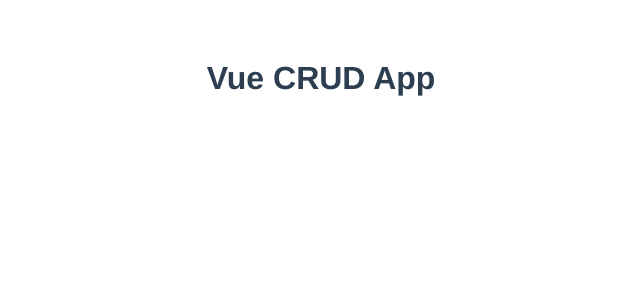
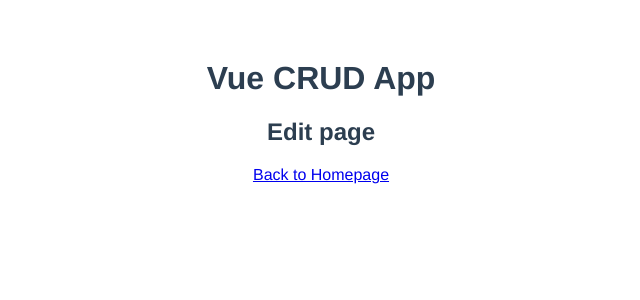
Before and after one commit to ipgpt/vue-crud-app, a Vue app: page /edit in a window 1280 px wide. Shown: the top 300 px of the page, without its empty margins (319-959 px from the left). Built offline with nearby package versions, Linux system fonts and the light colour scheme.

Commit message:
feat: add routes and pages

```diff
--- a/package.json
+++ b/package.json
@@ -9,7 +9,8 @@
   },
   "dependencies": {
     "core-js": "^3.6.5",
-    "vue": "^2.6.11"
+    "vue": "^2.6.11",
+    "vue-router": "^3.4.3"
   },
   "devDependencies": {
     "@vue/cli-plugin-babel": "~4.5.0",
--- a/src/App.vue
+++ b/src/App.vue
@@ -1,6 +1,8 @@
 <template>
   <div id="app">
     <h1>Vue CRUD App</h1>
+
+    <router-view/>
   </div>
 </template>
 
--- a/src/main.js
+++ b/src/main.js
@@ -1,8 +1,10 @@
 import Vue from "vue";
 import App from "./App.vue";
+import router from "./router";
 
 Vue.config.productionTip = false;
 
 new Vue({
+  router,
   render: (h) => h(App),
 }).$mount("#app");
--- /dev/null
+++ b/src/router.js
@@ -0,0 +1,20 @@
+import Vue from "vue";
+import Router from "vue-router";
+import Home from "./views/Home";
+import Edit from "./views/Edit";
+
+Vue.use(Router);
+
+export default new Router({
+  mode: "history",
+  routes: [
+    {
+      path: "/",
+      component: Home
+    },
+    {
+      path: "/edit",
+      component: Edit
+    }
+  ]
+});
--- /dev/null
+++ b/src/views/Edit.vue
@@ -0,0 +1,6 @@
+<template>
+  <div>
+    <h2>Edit page</h2>
+    <router-link to="/">Back to Homepage</router-link>
+  </div>
+</template>
--- /dev/null
+++ b/src/views/Home.vue
@@ -0,0 +1,6 @@
+<template>
+  <div>
+    <h2>Home page</h2>
+    <router-link to="/edit">Edit</router-link>
+  </div>
+</template>
```
Also changed, not shown: 1 other file (tests, documents, lock files or other folders).
